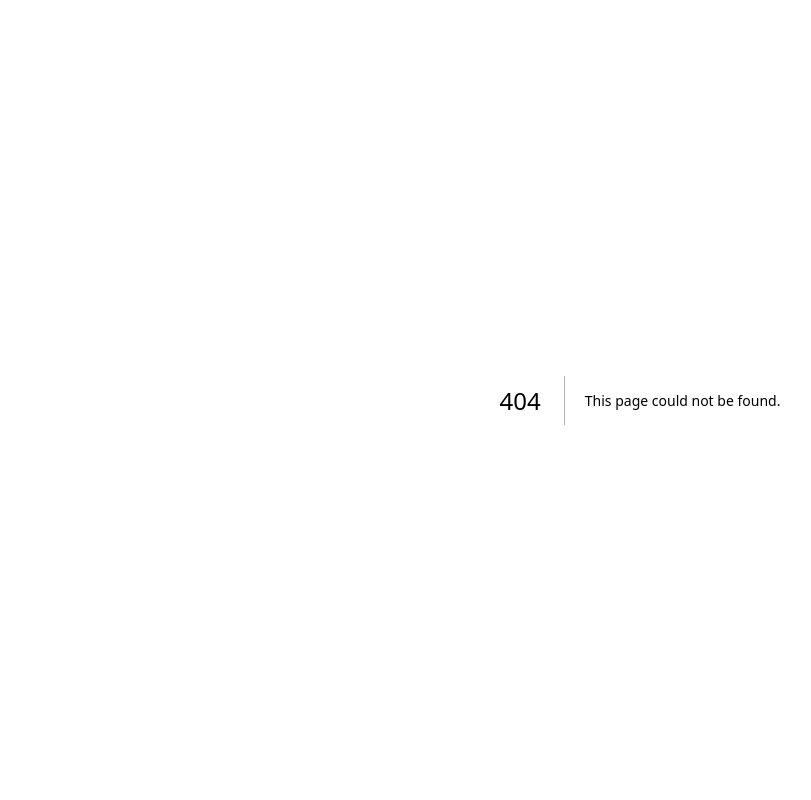
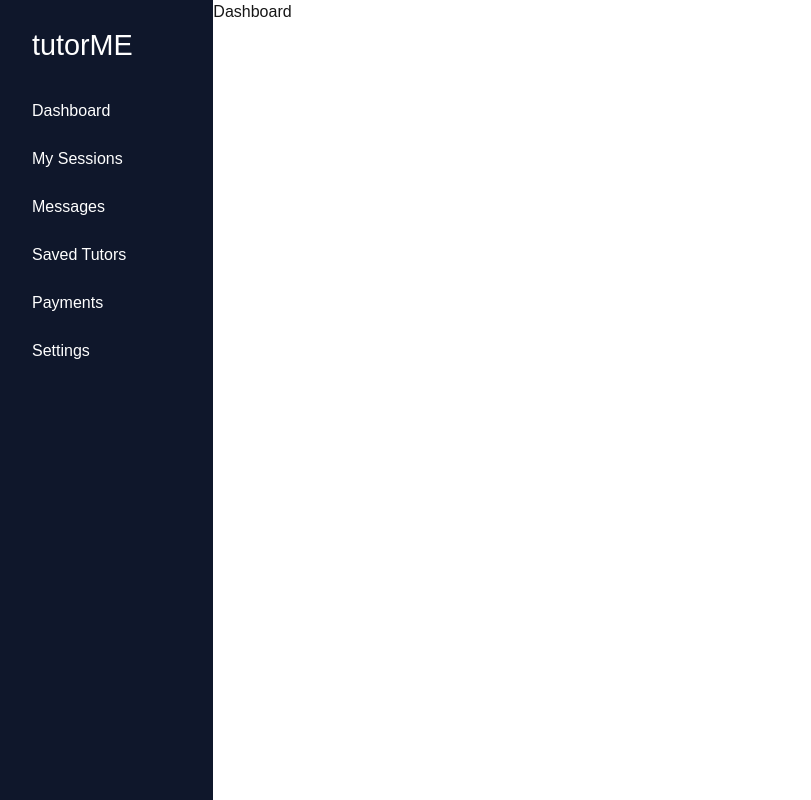
Before and after one commit to SayeGorgor/tutorME, a Next.js app in the folder frontend/: page /student/dashboard in a window 1280 px wide. Before the commit this address had no page. Shown: the whole page, without its empty margins (0-811 px from the left). Built offline with nearby package versions, Linux system fonts and the light colour scheme.

Commit message:
began implementing auth

```diff
--- /dev/null
+++ b/frontend/app/(protected)/layout.tsx
@@ -0,0 +1,11 @@
+export default function ProtectedLayout({
+    children
+}: {
+    children: React.ReactNode
+}) {
+    return (
+        <div>
+            {children}
+        </div>
+    )
+};
--- /dev/null
+++ b/frontend/app/(protected)/student/dashboard/layout.tsx
@@ -0,0 +1,16 @@
+import ProtectedStudentNav from "../../../../components/ProtectedStudentNav";
+
+export default function ProtectedLayout({
+    children
+}: {
+    children: React.ReactNode
+}) {
+    return (
+        <div className="flex min-h-screen">
+            <ProtectedStudentNav />
+            <main>
+                {children}
+            </main>
+        </div>
+    )
+};
--- /dev/null
+++ b/frontend/app/(protected)/student/dashboard/page.tsx
@@ -0,0 +1,8 @@
+export default function DashboardPage() {
+    return (
+        <div>
+            <h1>Dashboard</h1>
+            {/* Dashboard content can go here */}
+        </div>
+    )
+}
--- /dev/null
+++ b/frontend/app/api/auth/[...path]/route.ts
@@ -0,0 +1,3 @@
+import { auth } from "../../../../lib/auth/server";
+
+export const { GET, POST } = auth.handler();
--- a/frontend/app/tutors/[id]/page.tsx
+++ b/frontend/app/tutors/[id]/page.tsx
@@ -123,13 +123,26 @@ export default function TutorProfilePage({
 
                             <div className="flex flex-col gap-1">
                                 <p className="text-xl font-bold">Subjects</p>
-                                <ul className="flex">
+                                <ul className="flex gap-2">
                                     <li>
                                         <div
-                                            id='subject-badge'
                                             className="bg-blue-200 w-fit py-1 px-3 rounded-2xl text-sm text-blue-700 font-bold"
                                         >
                                             Algebra
+                                        </div>
+                                    </li>
+                                    <li>
+                                        <div
+                                            className="bg-blue-200 w-fit py-1 px-3 rounded-2xl text-sm text-blue-700 font-bold"
+                                        >
+                                            Geometry
+                                        </div>
+                                    </li>
+                                    <li>
+                                        <div
+                                            className="bg-blue-200 w-fit py-1 px-3 rounded-2xl text-sm text-blue-700 font-bold"
+                                        >
+                                            SAT Prep
                                         </div>
                                     </li>
                                 </ul>
@@ -139,6 +152,9 @@ export default function TutorProfilePage({
                                 <p className="text-xl font-bold">Reviews</p>
                             </div>
                         </div>
+                        <div id="additional-info-section-right" className="flex flex-col gap-5 ml-10">
+                            {/* Additional right-side content can go here */}
+                        </div>
                     </div>
                 </>
             ) : (
--- /dev/null
+++ b/frontend/components/ProtectedStudentNav.tsx
@@ -0,0 +1,19 @@
+import Link from "next/link";
+
+export default function ProtectedStudentNav() {
+    return (
+        <nav className="flex flex-col gap-6 items-start p-6 w-1/6 bg-slate-900">
+            <h1 id="logo" className="text-[1.8rem] text-white font-sans ml-2">
+                tutorME
+            </h1>
+            <ul className="flex flex-col gap-2 w-full">
+                <li><Link className="block p-2 w-full text-white rounded-lg hover:bg-indigo-500" href="/dashboard">Dashboard</Link></li>
+                <li><Link className="block p-2 w-full text-white rounded-lg hover:bg-indigo-500" href="/sessions">My Sessions</Link></li>
+                <li><Link className="block p-2 w-full text-white rounded-lg hover:bg-indigo-500" href="/messages">Messages</Link></li>
+                <li><Link className="block p-2 w-full text-white rounded-lg hover:bg-indigo-500" href="/saved-tutors">Saved Tutors</Link></li>
+                <li><Link className="block p-2 w-full text-white rounded-lg hover:bg-indigo-500" href="/payments">Payments</Link></li>
+                <li><Link className="block p-2 w-full text-white rounded-lg hover:bg-indigo-500" href="/settings">Settings</Link></li>
+            </ul>
+        </nav>
+    )
+}
--- /dev/null
+++ b/frontend/lib/auth/client.ts
@@ -0,0 +1,3 @@
+import { createAuthClient } from "@neondatabase/auth/next";
+
+export const authClient = createAuthClient();
--- /dev/null
+++ b/frontend/lib/auth/server.ts
@@ -0,0 +1,8 @@
+import { createNeonAuth } from "@neondatabase/auth/next/server";
+
+export const auth = createNeonAuth({
+    baseUrl: process.env.NEON_AUTH_BASE_URL!,
+    cookies: {
+        secret: process.env.NEON_AUTH_COOKIE_SECRET!
+    },
+});
--- a/frontend/package.json
+++ b/frontend/package.json
@@ -9,7 +9,8 @@
     "lint": "eslint"
   },
   "dependencies": {
-    "next": "16.3.1",
+    "@neondatabase/auth": "^0.5.0-beta",
+    "next": "^16.3.5",
     "react": "19.2.8",
     "react-dom": "19.2.8"
   },
```
Also changed, not shown: 1 other file (tests, documents, lock files or other folders).
